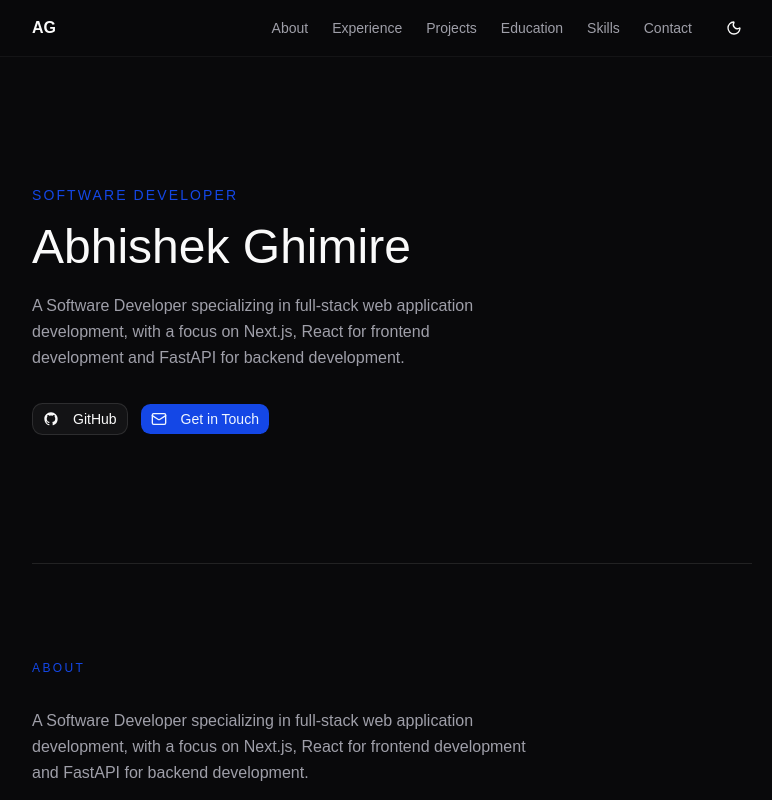
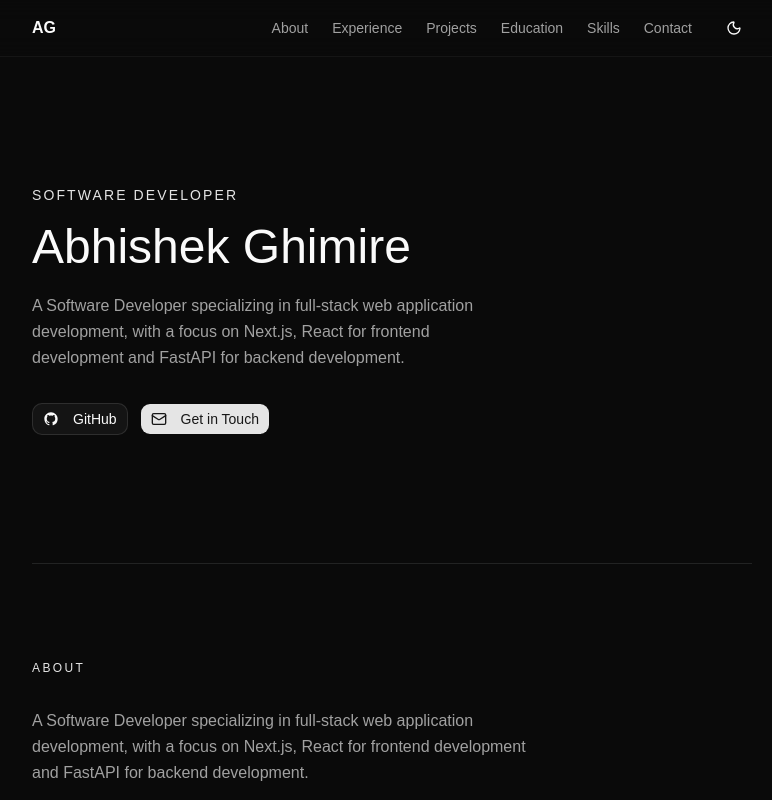
Before and after one commit to cypherab01/abhishekg.com.np, a Next.js app: page / in a window 1280 px wide. Shown: the top 800 px of the page, without its empty margins (248-1020 px from the left). Built offline with nearby package versions, Linux system fonts and the light colour scheme; a web font is replaced by a local one.

Commit message:
Refine color variables in globals.css

```diff
--- a/app/globals.css
+++ b/app/globals.css
@@ -47,74 +47,75 @@
 }
 
 :root {
-  --radius: 0.65rem;
+  --radius: 0.625rem;
   --background: oklch(1 0 0);
-  --foreground: oklch(0.141 0.005 285.823);
+  --foreground: oklch(0.145 0 0);
   --card: oklch(1 0 0);
-  --card-foreground: oklch(0.141 0.005 285.823);
+  --card-foreground: oklch(0.145 0 0);
   --popover: oklch(1 0 0);
-  --popover-foreground: oklch(0.141 0.005 285.823);
-  --primary: oklch(0.488 0.243 264.376);
-  --primary-foreground: oklch(0.97 0.014 254.604);
-  --secondary: oklch(0.967 0.001 286.375);
-  --secondary-foreground: oklch(0.21 0.006 285.885);
-  --muted: oklch(0.967 0.001 286.375);
-  --muted-foreground: oklch(0.552 0.016 285.938);
-  --accent: oklch(0.967 0.001 286.375);
-  --accent-foreground: oklch(0.21 0.006 285.885);
+  --popover-foreground: oklch(0.145 0 0);
+  --primary: oklch(0.205 0 0);
+  --primary-foreground: oklch(0.985 0 0);
+  --secondary: oklch(0.97 0 0);
+  --secondary-foreground: oklch(0.205 0 0);
+  --muted: oklch(0.97 0 0);
+  --muted-foreground: oklch(0.556 0 0);
+  --accent: oklch(0.97 0 0);
+  --accent-foreground: oklch(0.205 0 0);
   --destructive: oklch(0.577 0.245 27.325);
-  --border: oklch(0.92 0.004 286.32);
-  --input: oklch(0.92 0.004 286.32);
+  --destructive-foreground: oklch(0.985 0 0);
+  --border: oklch(0.922 0 0);
+  --input: oklch(0.922 0 0);
   --ring: oklch(0.708 0 0);
-  --chart-1: oklch(0.809 0.105 251.813);
-  --chart-2: oklch(0.623 0.214 259.815);
-  --chart-3: oklch(0.546 0.245 262.881);
-  --chart-4: oklch(0.488 0.243 264.376);
-  --chart-5: oklch(0.424 0.199 265.638);
+  --chart-1: oklch(0.646 0.222 41.116);
+  --chart-2: oklch(0.6 0.118 184.704);
+  --chart-3: oklch(0.398 0.07 227.392);
+  --chart-4: oklch(0.828 0.189 84.429);
+  --chart-5: oklch(0.769 0.188 70.08);
   --sidebar: oklch(0.985 0 0);
-  --sidebar-foreground: oklch(0.141 0.005 285.823);
-  --sidebar-primary: oklch(0.546 0.245 262.881);
-  --sidebar-primary-foreground: oklch(0.97 0.014 254.604);
-  --sidebar-accent: oklch(0.967 0.001 286.375);
-  --sidebar-accent-foreground: oklch(0.21 0.006 285.885);
-  --sidebar-border: oklch(0.92 0.004 286.32);
+  --sidebar-foreground: oklch(0.145 0 0);
+  --sidebar-primary: oklch(0.205 0 0);
+  --sidebar-primary-foreground: oklch(0.985 0 0);
+  --sidebar-accent: oklch(0.97 0 0);
+  --sidebar-accent-foreground: oklch(0.205 0 0);
+  --sidebar-border: oklch(0.922 0 0);
   --sidebar-ring: oklch(0.708 0 0);
 }
 
 .dark {
-  --background: oklch(0.141 0.005 285.823);
+  --background: oklch(0.145 0 0);
   --foreground: oklch(0.985 0 0);
-  --card: oklch(0.21 0.006 285.885);
+  --card: oklch(0.205 0 0);
   --card-foreground: oklch(0.985 0 0);
-  --popover: oklch(0.21 0.006 285.885);
+  --popover: oklch(0.269 0 0);
   --popover-foreground: oklch(0.985 0 0);
-  --primary: oklch(0.488 0.243 264.376);
-  --primary-foreground: oklch(0.97 0.014 254.604);
-  --secondary: oklch(0.274 0.006 286.033);
+  --primary: oklch(0.922 0 0);
+  --primary-foreground: oklch(0.205 0 0);
+  --secondary: oklch(0.269 0 0);
   --secondary-foreground: oklch(0.985 0 0);
-  --muted: oklch(0.274 0.006 286.033);
-  --muted-foreground: oklch(0.705 0.015 286.067);
-  --accent: oklch(0.274 0.006 286.033);
+  --muted: oklch(0.269 0 0);
+  --muted-foreground: oklch(0.708 0 0);
+  --accent: oklch(0.371 0 0);
   --accent-foreground: oklch(0.985 0 0);
   --destructive: oklch(0.704 0.191 22.216);
+  --destructive-foreground: oklch(0.985 0 0);
   --border: oklch(1 0 0 / 10%);
   --input: oklch(1 0 0 / 15%);
   --ring: oklch(0.556 0 0);
-  --chart-1: oklch(0.809 0.105 251.813);
-  --chart-2: oklch(0.623 0.214 259.815);
-  --chart-3: oklch(0.546 0.245 262.881);
-  --chart-4: oklch(0.488 0.243 264.376);
-  --chart-5: oklch(0.424 0.199 265.638);
-  --sidebar: oklch(0.21 0.006 285.885);
+  --chart-1: oklch(0.488 0.243 264.376);
+  --chart-2: oklch(0.696 0.17 162.48);
+  --chart-3: oklch(0.769 0.188 70.08);
+  --chart-4: oklch(0.627 0.265 303.9);
+  --chart-5: oklch(0.645 0.246 16.439);
+  --sidebar: oklch(0.205 0 0);
   --sidebar-foreground: oklch(0.985 0 0);
-  --sidebar-primary: oklch(0.623 0.214 259.815);
-  --sidebar-primary-foreground: oklch(0.97 0.014 254.604);
-  --sidebar-accent: oklch(0.274 0.006 286.033);
+  --sidebar-primary: oklch(0.488 0.243 264.376);
+  --sidebar-primary-foreground: oklch(0.985 0 0);
+  --sidebar-accent: oklch(0.269 0 0);
   --sidebar-accent-foreground: oklch(0.985 0 0);
   --sidebar-border: oklch(1 0 0 / 10%);
   --sidebar-ring: oklch(0.439 0 0);
 }
-
 
 @layer base {
   * {
```
